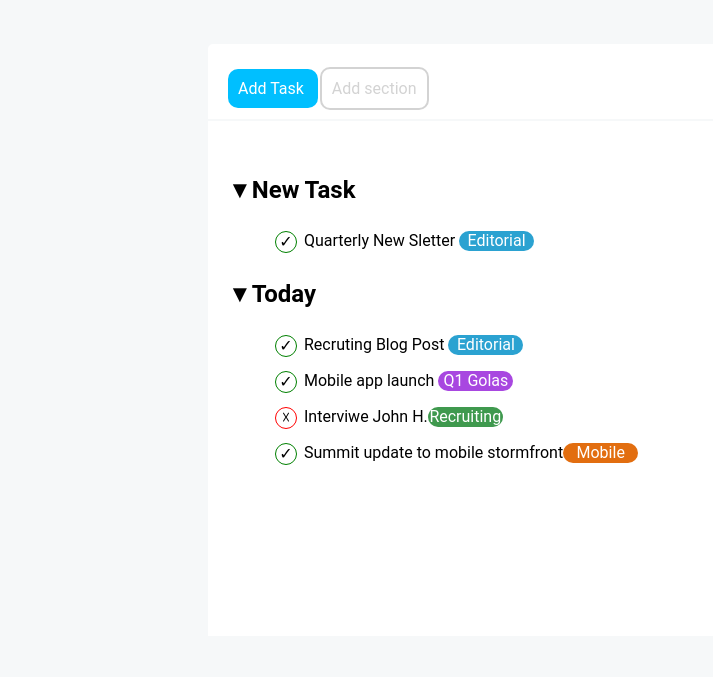
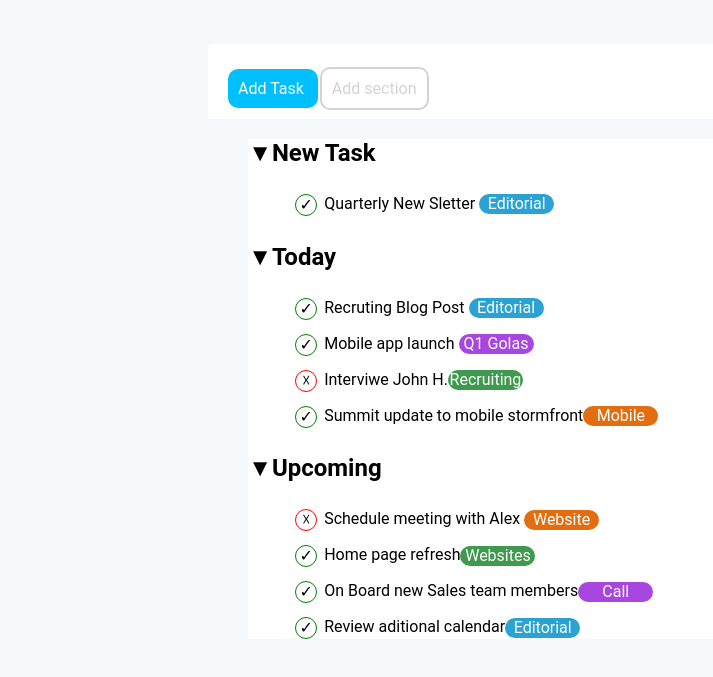
Before and after one commit to AlessandroBilli/html-css-toboolist, a plain HTML site: page index.html in a window 1280 px wide. Shown: the part 95-772 px from the top of the page, without its empty margins (0-713 px from the left). Drawn offline with Linux system fonts and the light colour scheme.

Commit message:
feat: last section Upcoming

```diff
--- a/index.html
+++ b/index.html
@@ -25,29 +25,44 @@
     </nav> <!--/menu navigazione-->
 
     <main>
+        <div class="container">
         <section> <!--New Task-->
             <h2>&#x25BC;New Task</h2>
             <ul>
-                <li><span class="elementg">&check; </span>Quarterly New Sletter <span class="botton">Editorial</span></li>
+                <li><span class="elementg">&check; </span>Quarterly New Sletter <span class="botton">Editorial</span>
+                </li>
 
 
             </ul>
 
         </section> <!--/New Task-->
-        <section>
+
         <section> <!--Today-->
             <h2>&#x25BC;Today</h2>
             <ul>
                 <li><span class="elementg">&check; </span>Recruting Blog Post <span class="botton">Editorial</span></li>
                 <li><span class="elementg">&check; </span>Mobile app launch <span class="botton2">Q1 Golas</span></li>
                 <li><span class="elementr">&#9747;</span>Interviwe John H.<span class="botton3">Recruiting</span></li>
-                    <li><span class="elementg">&check; </span>Summit update to mobile stormfront<span class="botton4">Mobile</span></li>
+                <li><span class="elementg">&check; </span>Summit update to mobile stormfront<span
+                        class="botton4">Mobile</span></li>
             </ul>
 
         </section> <!--/Today-->
-        </section>
+
+
+        <section> <!--Upcoming-->
+            <h2>&#x25BC;Upcoming</h2>
+            <ul>
+                <li><span class="elementr">&#9747; </span>Schedule meeting with Alex <span class="botton4">Website</span></li>
+                <li><span class="elementg">&check; </span>Home page refresh<span class="botton3">Websites</span></li>
+                <li><span class="elementg">&check;</span>On Board new Sales team members<span class="botton2">Call </span></li>
+                <li><span class="elementg">&check; </span>Review aditional calendar<span class="botton">Editorial</span></li>
+            </ul>
+
+        </section> <!--/Upcoming-->
+
     </main>
-
+</div>
 </body>
 
 </html>
--- a/style.css
+++ b/style.css
@@ -63,22 +63,31 @@ nav {
 }
 
 main {
-    background-color: white;
-    height: 480px;
-    margin-left: 200px;
-    margin-right: 200px;
-    margin-top: 2px;
-    padding-left: 20px;
-    padding-top: 35px;
+    background-color: rgb(246, 248, 249);
+    text-align: center;
+    margin-top: 1px;
+
 
 
 }
 
-ul{list-style: none;
+
+.container {
+    background-color: white;
+    height: 500px;
+    width: 62%;
+    text-align: justify;
+    margin: auto;
+
 
 }
 
-.elementg{
+ul {
+    list-style: none;
+
+}
+
+.elementg {
     display: inline-block;
     height: 20px;
     width: 20px;
@@ -95,7 +104,8 @@ ul{list-style: none;
 
 }
 
-.botton{display: inline-block;
+.botton {
+    display: inline-block;
     width: 75px;
     height: 20px;
     background-color: rgb(43, 162, 209);
@@ -108,7 +118,8 @@ ul{list-style: none;
 
 }
 
-.botton2{display: inline-block;
+.botton2 {
+    display: inline-block;
     width: 75px;
     height: 20px;
     background-color: rgb(168, 71, 224);
@@ -121,7 +132,8 @@ ul{list-style: none;
 
 }
 
-.botton3{display: inline-block;
+.botton3 {
+    display: inline-block;
     width: 75px;
     height: 20px;
     background-color: rgb(63, 153, 78);
@@ -134,7 +146,8 @@ ul{list-style: none;
 
 }
 
-.botton4{display: inline-block;
+.botton4 {
+    display: inline-block;
     width: 75px;
     height: 20px;
     background-color: rgb(226, 110, 16);
@@ -148,7 +161,7 @@ ul{list-style: none;
 }
 
 
-.elementr{
+.elementr {
     display: inline-block;
     height: 20px;
     width: 20px;
```
Lines whose indentation alone changed are shown as unchanged.
